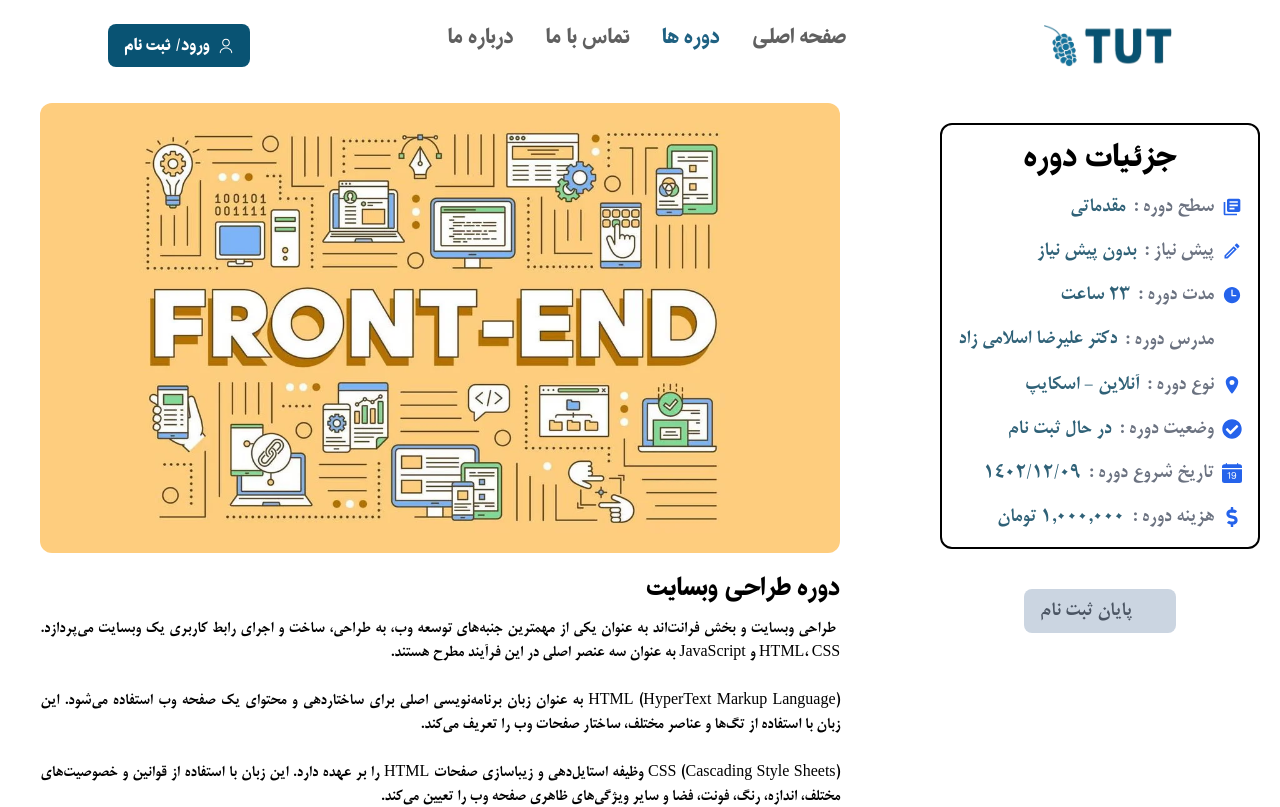
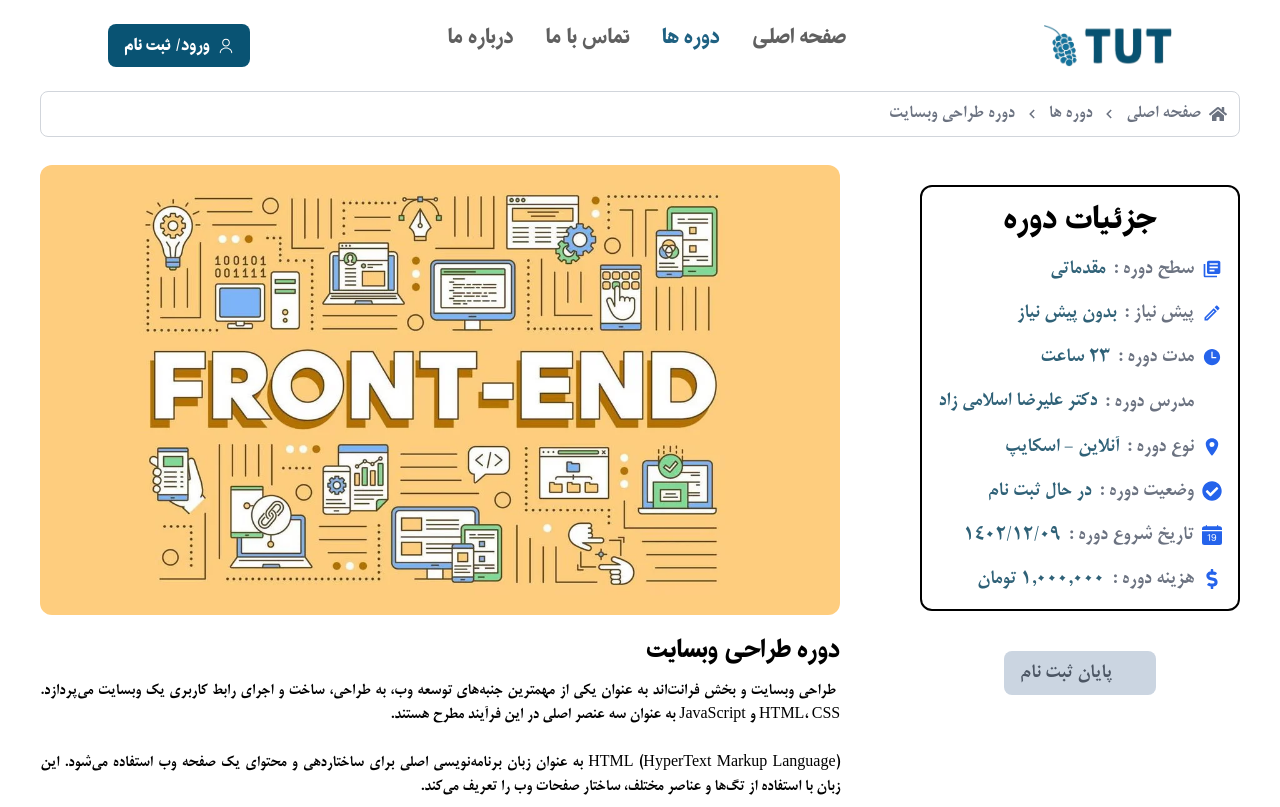
Before and after one commit to kiarashAlizadeh/tut, a React (Create React App) app: page /course/1 in a window 1280 px wide. Shown: the top 807 px of the page. Built offline with nearby package versions, Linux system fonts and the light colour scheme; some icons are missing.

Commit message:
user route added to course page

```diff
--- a/src/components/CoursePageCom.jsx
+++ b/src/components/CoursePageCom.jsx
@@ -1,9 +1,13 @@
+// material ui
 import Accordion from "@mui/material/Accordion"
 import AccordionSummary from "@mui/material/AccordionSummary"
 import AccordionDetails from "@mui/material/AccordionDetails"
 import Typography from "@mui/material/Typography"
 import ExpandMoreIcon from "@mui/icons-material/ExpandMore"
 
+// react icons
+import { MdOutlineNavigateBefore } from "react-icons/md"
+import { FaHome } from "react-icons/fa"
 import { MdOutlineEdit } from "react-icons/md"
 import { IoTime } from "react-icons/io5"
 import { LiaChalkboardTeacherSolid } from "react-icons/lia"
@@ -13,6 +17,7 @@ import { BsCalendarDateFill } from "react-icons/bs"
 import { PiStudentFill } from "react-icons/pi"
 import { MdLibraryBooks } from "react-icons/md"
 import { FaCheckCircle } from "react-icons/fa"
+import { Link } from "react-router-dom"
 
 function CoursePageCom({
   image,
@@ -31,10 +36,26 @@ function CoursePageCom({
   price,
   enabled,
 }) {
-  console.log(courseDetails)
   return (
     <>
-      <div className="flex flex-col items-center xl:mb-10">
+      <div className="mx-auto flex w-fit flex-col items-center justify-between xl:mb-10">
+        <div className="my-2 flex w-[95%] items-center gap-x-2 rounded-lg border-[1px] border-gray-300 px-3  py-2 text-lg font-bold text-gray-500 xl:w-full">
+          <Link
+            to="/"
+            className="flex items-center gap-x-2 hover:text-[#62b1d8]"
+          >
+            <FaHome />
+            صفحه اصلی
+          </Link>
+          <MdOutlineNavigateBefore />
+          <Link to="/courses" className="hover:text-[#62b1d8]">
+            دوره ها
+          </Link>
+          <MdOutlineNavigateBefore />
+          <Link to="#" className="hover:text-[#62b1d8]">
+            {title}
+          </Link>
+        </div>
         <img src={image} alt={title} className="xl:hidden" draggable="false" />
         <div className="gap-x-20 xl:flex">
           <div className="flex flex-col items-center">
@@ -146,7 +167,7 @@ function CoursePageCom({
               </button>
             )}
           </div>
-          <div className="mt-5 flex flex-col flex-wrap items-center gap-y-5 px-5">
+          <div className="mt-5 flex flex-col flex-wrap items-center gap-y-5 px-5 xl:px-0">
             <img
               src={image}
               alt={title}
```
